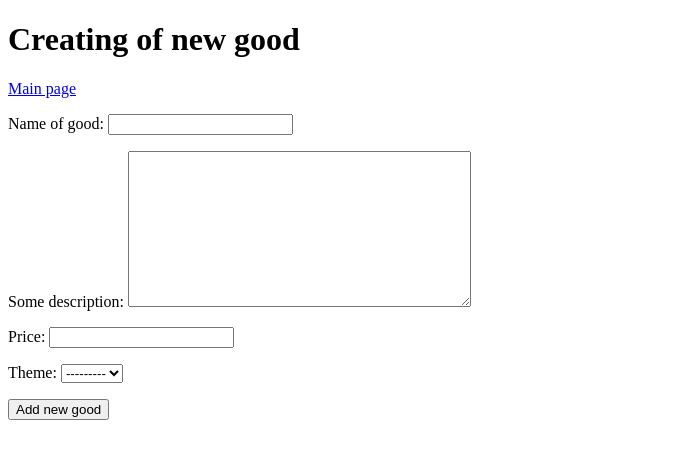
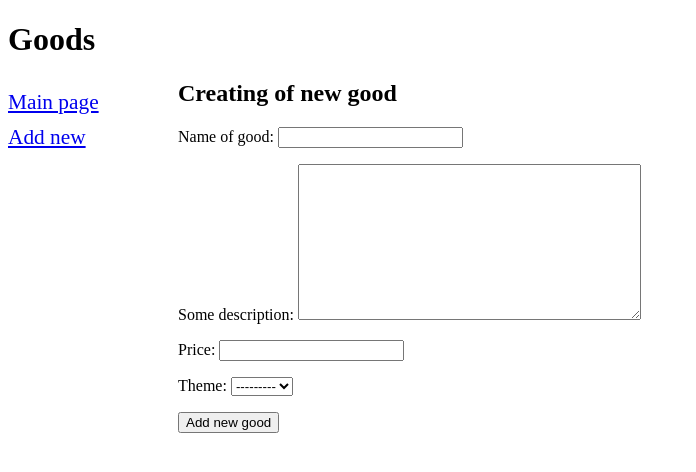
Before and after one commit to MuzykaAndrii/jango-tests, a Django app: page /bboard/add/ in a window 1280 px wide. Shown: the top 472 px of the page, without its empty margins (0-696 px from the left). Run offline with Django 4.2, Linux system fonts and the light colour scheme; data that the repository does not hold is empty.

Commit message:
added base for all templates and configured previous created templates to inherit them, implemented static files supporting

```diff
--- /dev/null
+++ b/myapp/bboard/static/bboard/style.css
@@ -0,0 +1,18 @@
+header hl {
+    font-size: 4 0pt;
+    text-transform: uppercase;
+    text-align: center;
+    background: url("bg.jpg") left / auto 100% no-repeat;
+}
+nav {
+    font-size: 16pt;
+    width: 150px;
+    float: left;
+}
+nav a {
+    display: block;
+    margin: 10px 0px;
+}
+section {
+    margin-left: 170px;
+}
--- a/myapp/bboard/templates/bboard/create.html
+++ b/myapp/bboard/templates/bboard/create.html
@@ -1,24 +1,12 @@
-<!DOCTYPE html>
-<html>
+{% extends 'layout/basic.html' %}
 
-<head>
-    <meta charset="UTF-8">
-    <title>Create new good</title>
-</head>
+{% block title %}Add new good{% endblock %}
 
-<body>
+{% block content %}
     <h1>Creating of new good</h1>
-    <div>
-        <a href="{% url 'index' %}">Main page</a>
-        {% for theme in themes %}
-            <a href="{% url 'by_theme' theme.pk %}">{{ theme.name }}</a>
-        {% endfor %}
-    </div>
     <form method="post">
         {% csrf_token %}
         {{ form.as_p }}
         <input type="submit" value="Add new good">
     </form>
-</body>
-
-</html>
+{% endblock %}
--- /dev/null
+++ b/myapp/bboard/templates/layout/basic.html
@@ -0,0 +1,28 @@
+{% load static %}
+
+<!DOCTYPE html>
+<html lang="en">
+<head>
+    <meta charset="UTF-8">
+    <meta http-equiv="X-UA-Compatible" content="IE=edge">
+    <meta name="viewport" content="width=device-width, initial-scale=1.0">
+    <title>{% block title %}Main page{% endblock %}</title>
+    <link rel="stylesheet" type="text/css" href="{% static 'bboard/style.css' %}">
+</head>
+<body>
+    <header>
+        <h1>Goods</h1>
+    </header>
+    <nav>
+        <a href="{% url 'index' %}">Main page</a>
+        <a href="{% url 'add' %}">Add new</a>
+        {% for theme in themes %}
+            <a href="{% url 'by_theme' theme.pk %}">{{ theme.name }}</a>
+        {% endfor %}
+    </nav>
+    <section>
+        {% block content %}
+        {% endblock %}
+    </section>
+</body>
+</html>
--- a/myapp/bboard/views.py
+++ b/myapp/bboard/views.py
@@ -19,7 +19,8 @@ class BbCreateView(CreateView):
 
 def index(request):
     all_goods = Bb.objects.all()
-    return render(request, 'bboard/index.html', {'bbs': all_goods})
+    themes = Theme.objects.all()
+    return render(request, 'bboard/index.html', {'bbs': all_goods, 'themes': themes})
 
 
 def by_theme(request, theme_id):
```
Also changed, not shown: myapp/bboard/templates/bboard/by_rubric.html (+5 -17 lines), myapp/bboard/templates/bboard/index.html (+3 -12 lines), myapp/bboard/static/bboard/bg.jpg (added).
